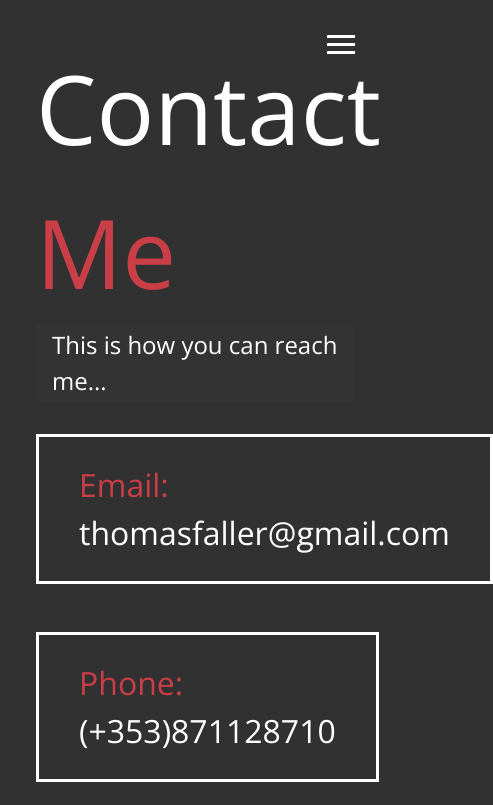
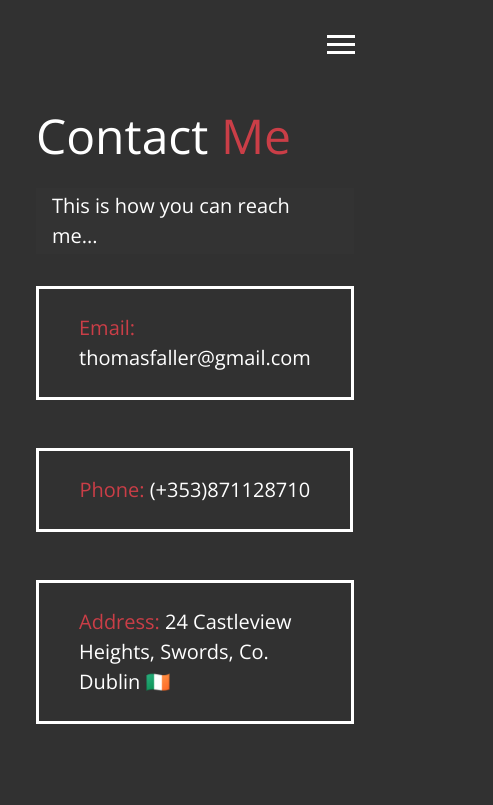
Before and after one commit to thomasfaller/my-portfolio, a website: page dist/contact.html in a window 390 px wide. Shown: the top 805 px of the page, 493 px wide, since content can reach past the window. Drawn offline with nearby package versions, Linux system fonts and the light colour scheme.

Commit message:
css for contact page -> small devices

```diff
--- a/scss/_mobile.scss
+++ b/scss/_mobile.scss
@@ -163,4 +163,23 @@
       }
     }
   }
+
+  #contact {
+    h1.lg-heading {
+      margin-top: 4rem;
+      font-size: 3rem;
+      margin-bottom: 1rem;
+    }
+    h2.sm-heading {
+      font-size: 1.25rem;
+    }
+
+    .boxes {
+      div {
+        max-width: 95vw;
+
+        font-size: 1.25rem;
+      }
+    }
+  }
 }
```
Also changed, not shown: dist/css/main.css, 1 other file.
